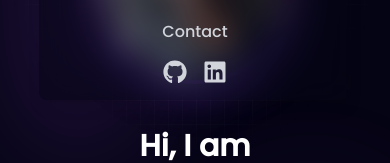
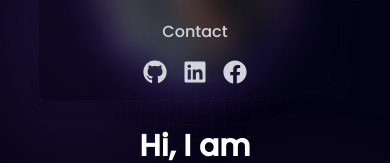
Before and after one commit to Pritam-Maity861/Portfolio, a React (Vite) app: page / in a window 390 px wide. Both pictures are taken after a click on the icon 347 px from the left and 43 px from the top of the page. Shown: the part 260-423 px from the top of the page. Built offline with nearby package versions, Linux system fonts and the light colour scheme.

Commit message:
second commit

```diff
--- a/src/components/Navbar/Navbar.jsx
+++ b/src/components/Navbar/Navbar.jsx
@@ -140,7 +140,7 @@ const Navbar = () => {
             ))}
             <div className="flex space-x-4">
               <a
-                href="https://github.com/codingmastr"
+                href="https://github.com/Pritam-Maity861"
                 target="_blank"
                 rel="noopener noreferrer"
                 className="text-gray-300 hover:text-white"
@@ -148,13 +148,21 @@ const Navbar = () => {
                 <FaGithub size={24} />
               </a>
               <a
-                href="https://www.linkedin.com/in/tarun-kaushik-553b441a4"
+                href="https://www.linkedin.com/in/pritam-maity-76602a290"
                 target="_blank"
                 rel="noopener noreferrer"
                 className="text-gray-300 hover:text-white"
               >
                 <FaLinkedin size={24} />
               </a>
+              <a
+            href="https://www.facebook.com/share/16BMW9MUnE/"
+            target="_blank"
+            rel="noopener noreferrer"
+            className="text-gray-300 hover:text-[#8245ec]"
+          >
+            <FaFacebook size={24} />
+          </a>
             </div>
           </ul>
         </div>
```
